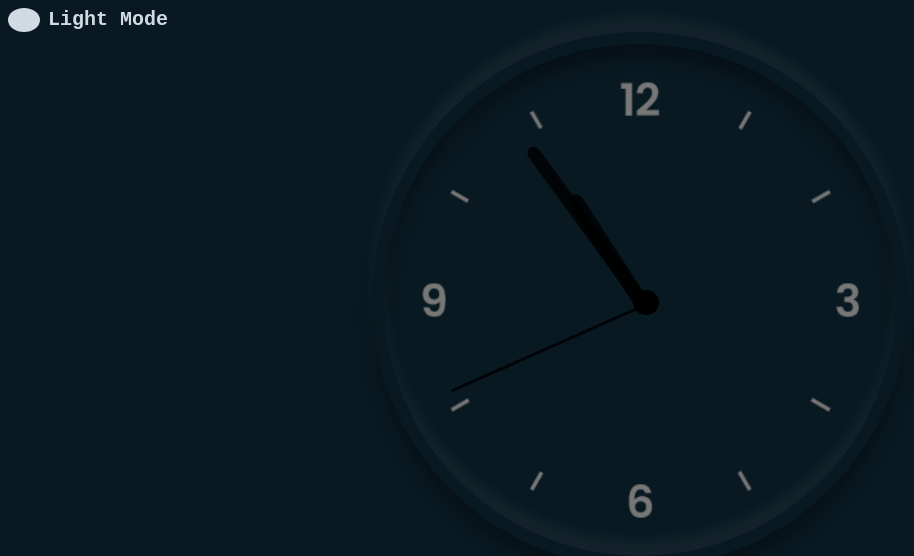
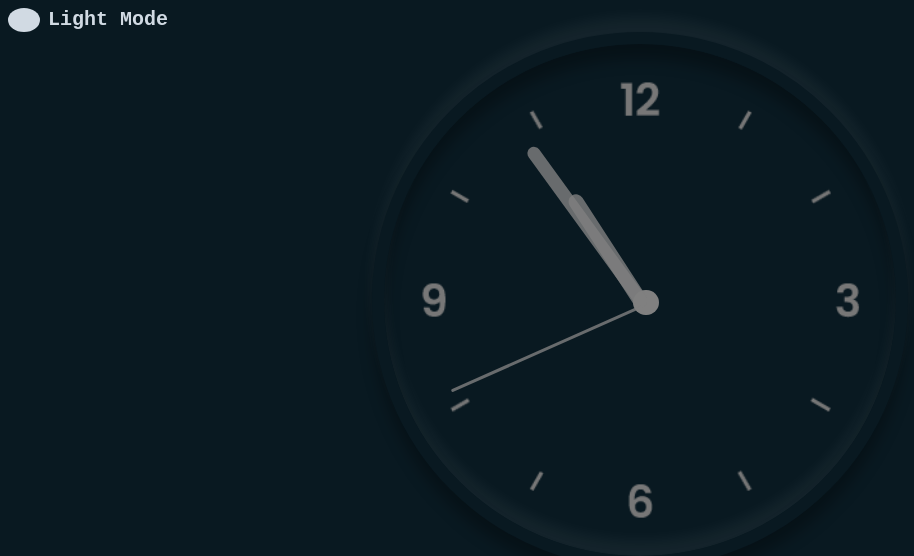
Before and after one commit to RohitDhaware/Analog-Clock-D-L-mode-, a plain HTML site: page index.html in a window 1280 px wide. Shown: the whole page, without its empty margins (0-914 px from the left). Drawn offline with Linux system fonts and the light colour scheme.

Commit message:
Update style.css

```diff
--- a/style.css
+++ b/style.css
@@ -41,7 +41,7 @@ body.light .clockContainer{
     height: 2vw;
     width: 2vw;
     border-radius: 50%;
-    background: black;
+    background: gray;
     top:48%;
     left:48.70%;
 }
@@ -56,7 +56,7 @@ body.light .clockContainer{
     top: 25.30%;
     left: 49.4%;
     opacity: 0.8;
-    background: black;
+    background: gray;
     transform-origin: bottom;
 
 }
@@ -67,7 +67,7 @@ body.light .clockContainer{
     top: 13%;
     left: 49.55%;
     opacity: 0.8;
-    background: black;
+    background: gray;
     transform-origin: bottom;
 }
 
@@ -79,7 +79,7 @@ body.light .clockContainer{
     top: 10.2%;
     left: 50.3%;
     opacity: 0.8;
-    background: black;
+    background: gray;
     transform-origin: bottom;
 }
 .toggleClass{
```
